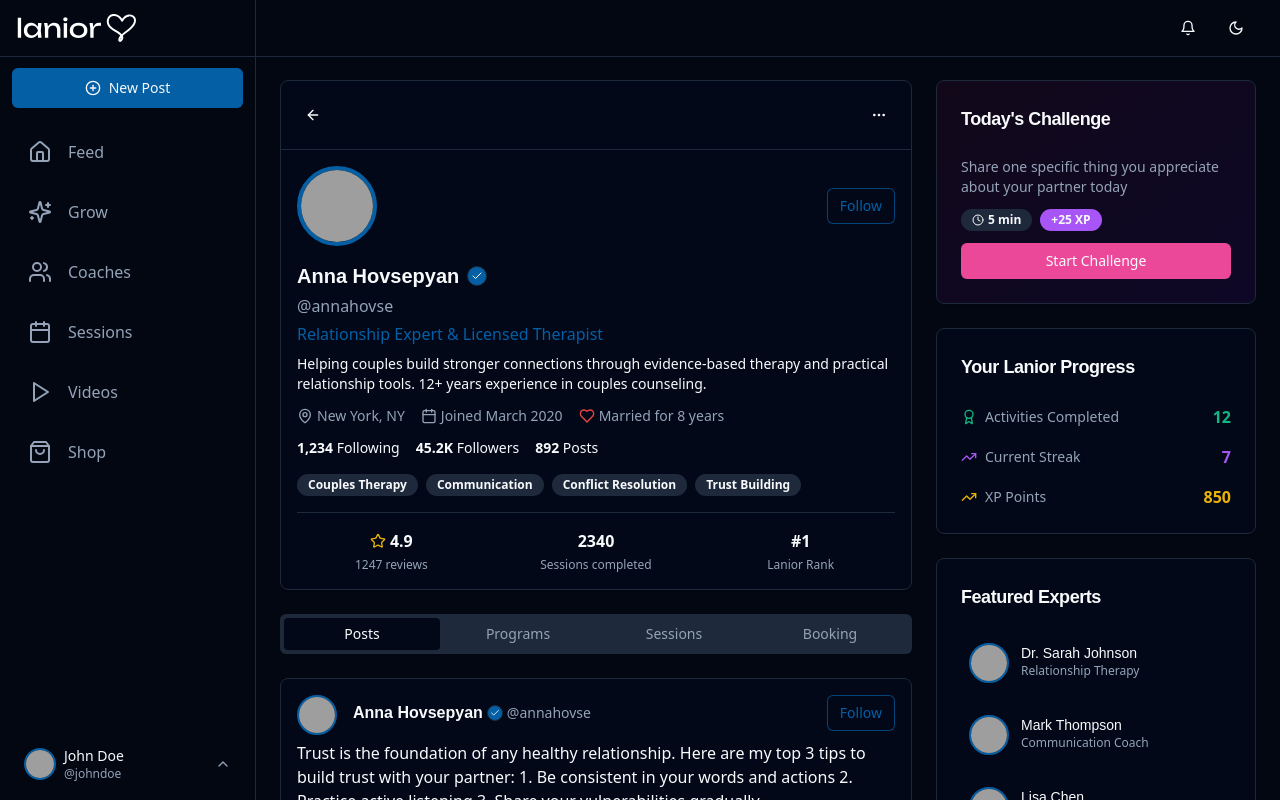
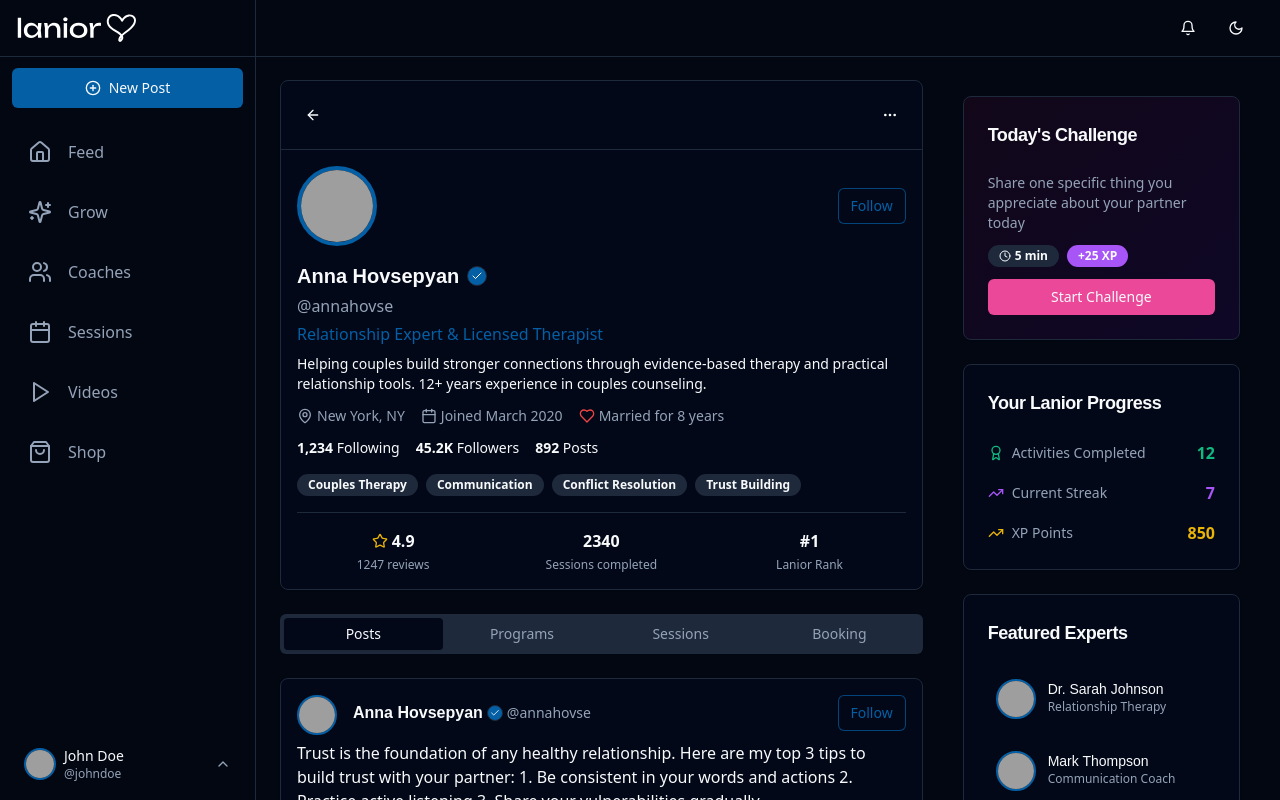
Before and after one commit to enyojoo/lanior, a Next.js app: page /c/1 in a window 1280 px wide. Built offline with nearby package versions, Linux system fonts and the light colour scheme; grey boxes are pictures that could not be loaded; a web font is replaced by a local one.

Commit message:
feat: enhance authenticated user pages
Update sidebar, feed, bookmarks, and user profile pages.

Co-authored-by: Enyo Sam <72669885+enyojoo@users.noreply.github.com>

```diff
--- a/app/(authenticated)/c/[username]/page.tsx
+++ b/app/(authenticated)/c/[username]/page.tsx
@@ -273,9 +273,9 @@ export default function CoachProfilePage() {
   ]
 
   return (
-    <div className="min-h-screen">
-      <div className="flex gap-6">
-        <div className="flex-1 max-w-4xl space-y-6">
+    <div className="space-y-6">
+      <div className="grid grid-cols-1 lg:grid-cols-3 gap-6">
+        <div className="lg:col-span-2 space-y-6">
           {/* Profile Header */}
           <Card>
             <CardContent className="p-0">
@@ -845,8 +845,8 @@ export default function CoachProfilePage() {
           </Tabs>
         </div>
 
-        <div className="w-80 flex-shrink-0">
-          <div className="sticky top-6">
+        <div className="sidebar-scroll-container">
+          <div className="p-4">
             <SidebarContent />
           </div>
         </div>
```
